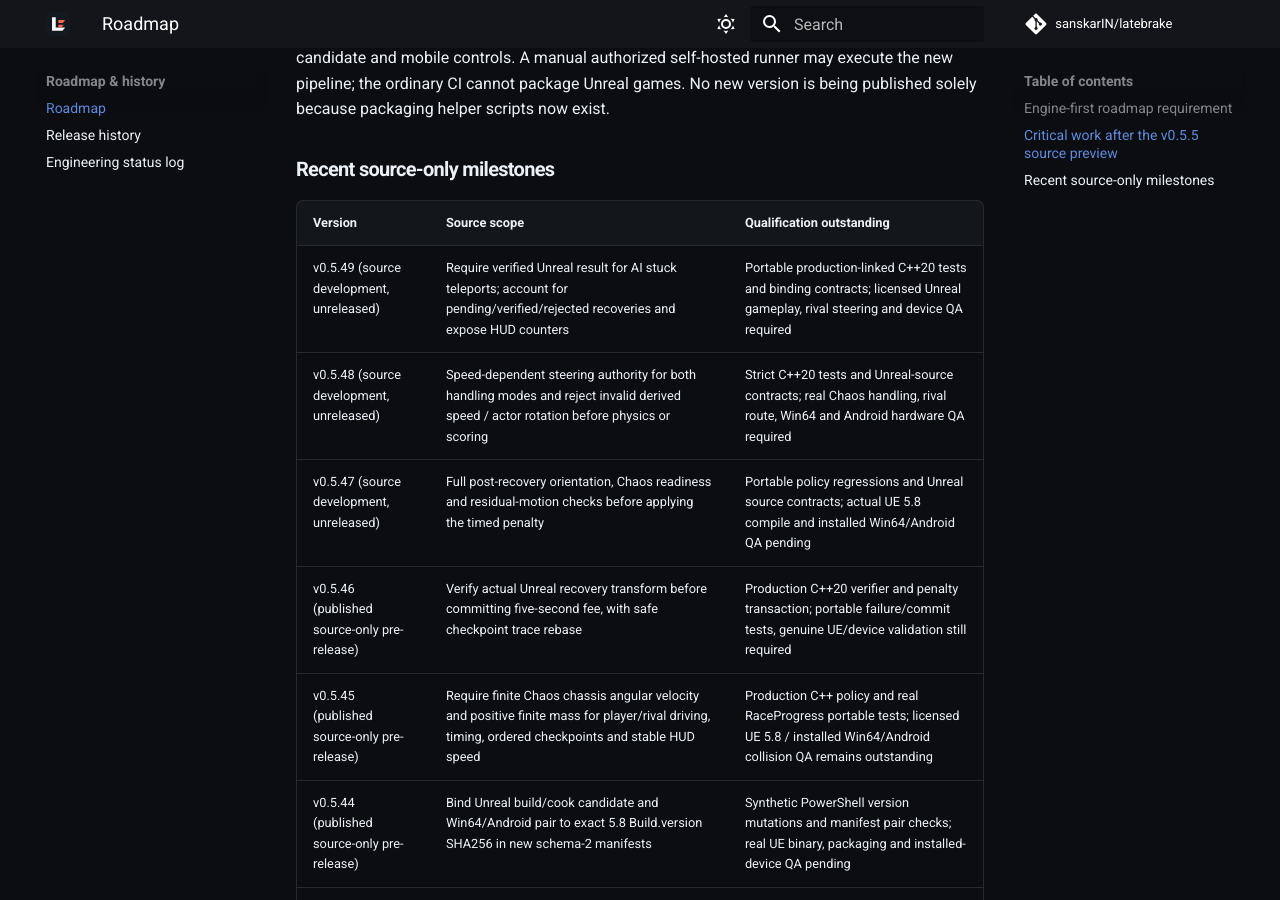
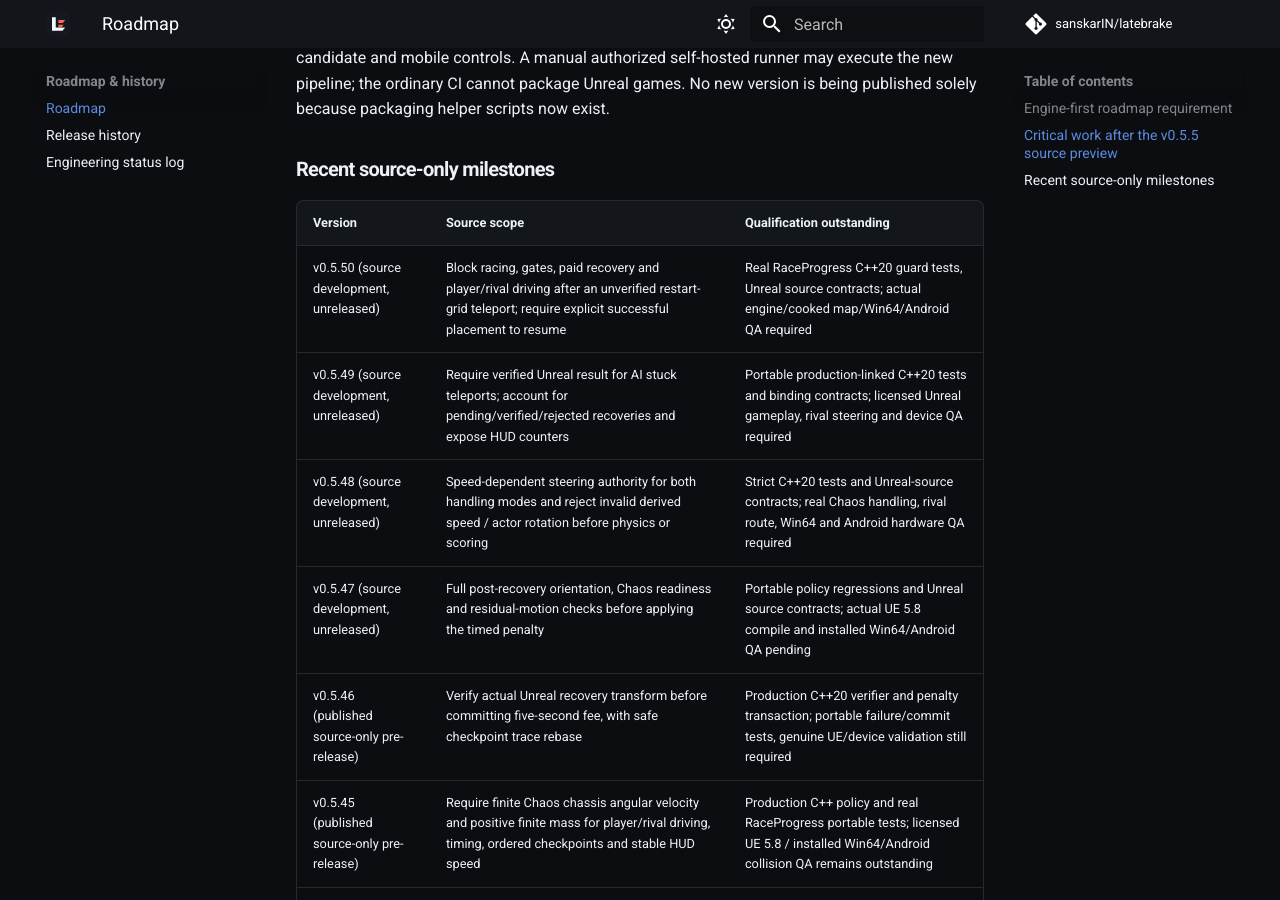
Before and after one commit to sanskarIN/latebrake, an MkDocs documentation site: the page built from docs/ROADMAP.md, in a window 1280 px wide and 900 px high, scrolled down 5350 px. Built offline with MkDocs 1.6.1 and Material for MkDocs 9.7.7, drawn with Linux system fonts in a browser that asks for light colours; comment, search, counter and statistics services are not loaded.

Commit message:
docs(roadmap): define source-only v0.5.50 restart position gate

```diff
--- a/docs/ROADMAP.md
+++ b/docs/ROADMAP.md
@@ -81,6 +81,7 @@ solely because packaging helper scripts now exist.
 
 | Version | Source scope | Qualification outstanding |
 | --- | --- | --- |
+| v0.5.50 (source development, unreleased) | Block racing, gates, paid recovery and player/rival driving after an unverified restart-grid teleport; require explicit successful placement to resume | Real RaceProgress C++20 guard tests, Unreal source contracts; actual engine/cooked map/Win64/Android QA required |
 | v0.5.49 (source development, unreleased) | Require verified Unreal result for AI stuck teleports; account for pending/verified/rejected recoveries and expose HUD counters | Portable production-linked C++20 tests and binding contracts; licensed Unreal gameplay, rival steering and device QA required |
 | v0.5.48 (source development, unreleased) | Speed-dependent steering authority for both handling modes and reject invalid derived speed / actor rotation before physics or scoring | Strict C++20 tests and Unreal-source contracts; real Chaos handling, rival route, Win64 and Android hardware QA required |
 | v0.5.47 (source development, unreleased) | Full post-recovery orientation, Chaos readiness and residual-motion checks before applying the timed penalty | Portable policy regressions and Unreal source contracts; actual UE 5.8 compile and installed Win64/Android QA pending |
```
